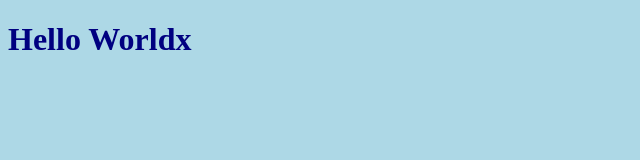
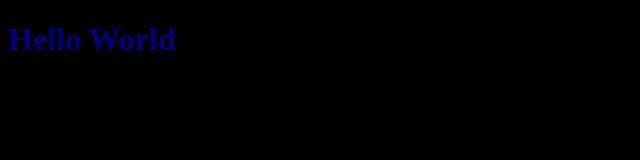
Before and after one commit to joeban1/learnding, a plain HTML site: page index.html in a window 1280 px wide. Shown: the whole page, without its empty margins (0-640 px from the left). Drawn offline with Linux system fonts and the light colour scheme.

Commit message:
Add files via upload

```diff
--- a/index.html
+++ b/index.html
@@ -10,4 +10,4 @@
 
 
 
-<h1> Hello Worldx </h1>
+<h1> Hello World </h1>
--- a/style.css
+++ b/style.css
@@ -1,7 +1,8 @@
 body {
-  background-color: lightblue;
+  background-color: rgb(0, 0, 0);
 }
 
 h1 {
   color: navy;
+  font: lobster;
 }
```
